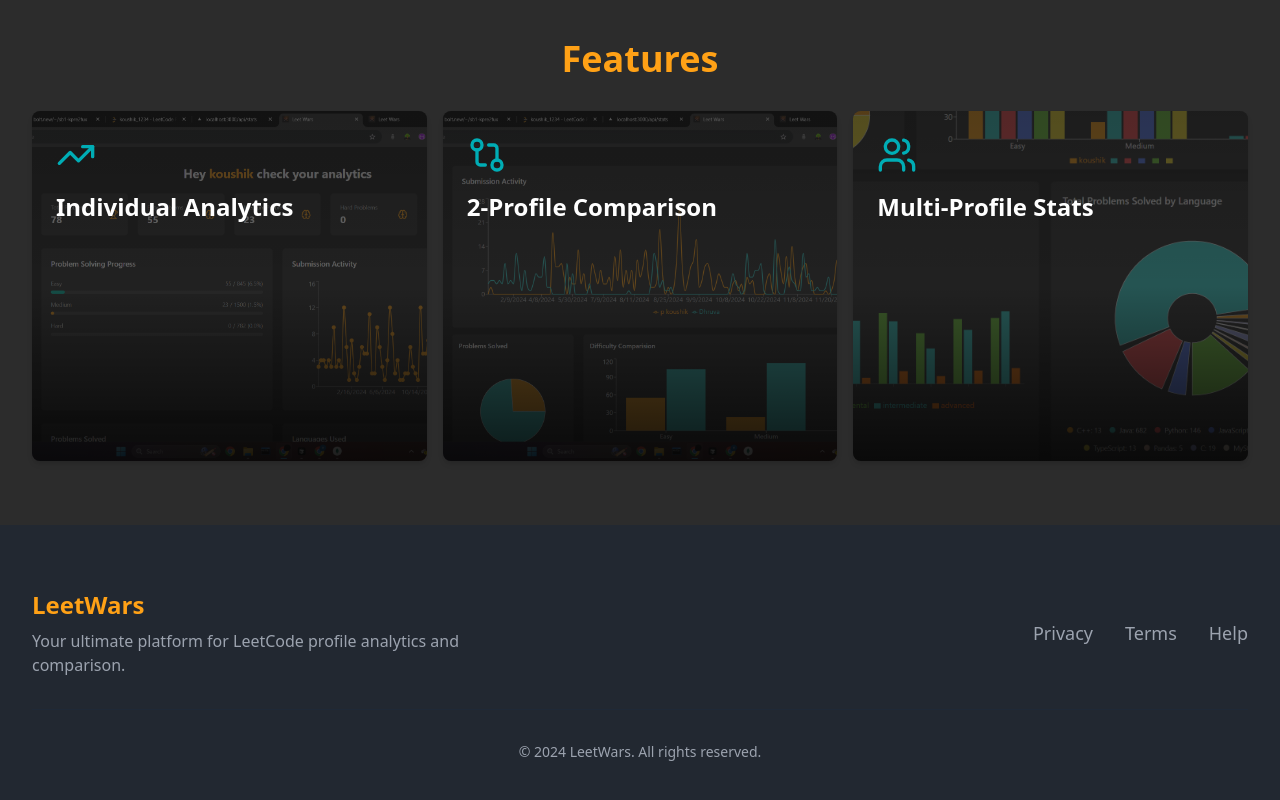
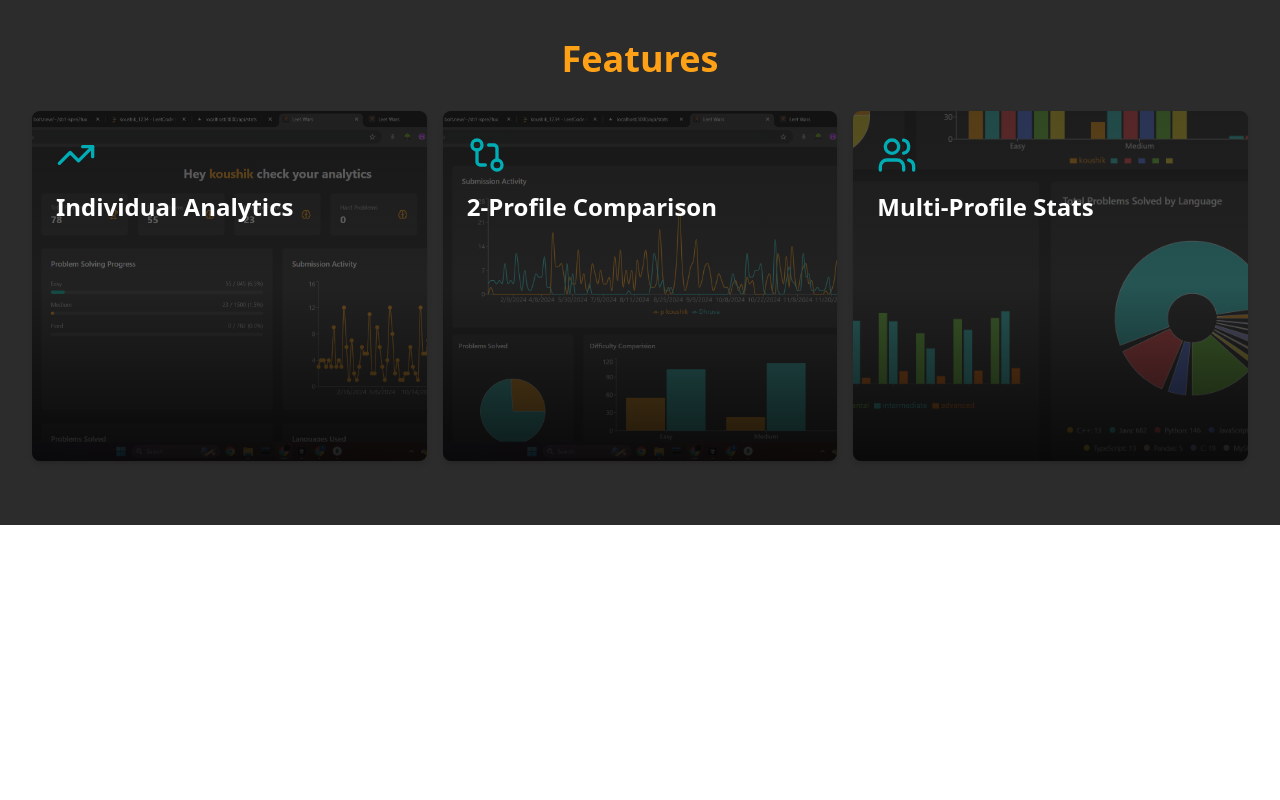
Before and after one commit to koushik8686/LeetWars, a Next.js app: page / in a window 1280 px wide. Shown: the part 2396-3196 px from the top of the page. After the commit the page ends 2921 px from the top, so only its background shows below. Built offline with nearby package versions, Linux system fonts and the light colour scheme; no server answers; the database is empty.

Commit message:
Updated Home

```diff
--- a/src/app/page.jsx
+++ b/src/app/page.jsx
@@ -149,28 +149,6 @@
      <StatsSection/>
       {/* Features Section */}
       <Features/>
-      {/* Steps Section */}
-
-
-      {/* Footer */}
-      <div className="bg-[#222831] text-[#9CA3AF] py-16">
-        <div className="max-w-7xl mx-auto px-4 sm:px-6 lg:px-8">
-          <div className="flex flex-col md:flex-row justify-between items-center">
-            <div className="text-center md:text-left mb-8 md:mb-0">
-              <h2 className="text-2xl font-bold text-[#FFA116]">LeetWars</h2>
-              <p className="mt-2 max-w-md">Your ultimate platform for LeetCode profile analytics and comparison.</p>
-            </div>
-            <div className="flex space-x-8">
-              <a href="#" className="text-lg hover:text-[#FFA116] transition-colors">Privacy</a>
-              <a href="#" className="text-lg hover:text-[#FFA116] transition-colors">Terms</a>
-              <a href="#" className="text-lg hover:text-[#FFA116] transition-colors">Help</a>
-            </div>
-          </div>
-          <div className="mt-8 pt-8 border-t border-gray-800 text-center text-sm">
-            <p>&copy; {new Date().getFullYear()} LeetWars. All rights reserved.</p>
-          </div>
-        </div>
-      </div>
     </div>
   )
 }
```
